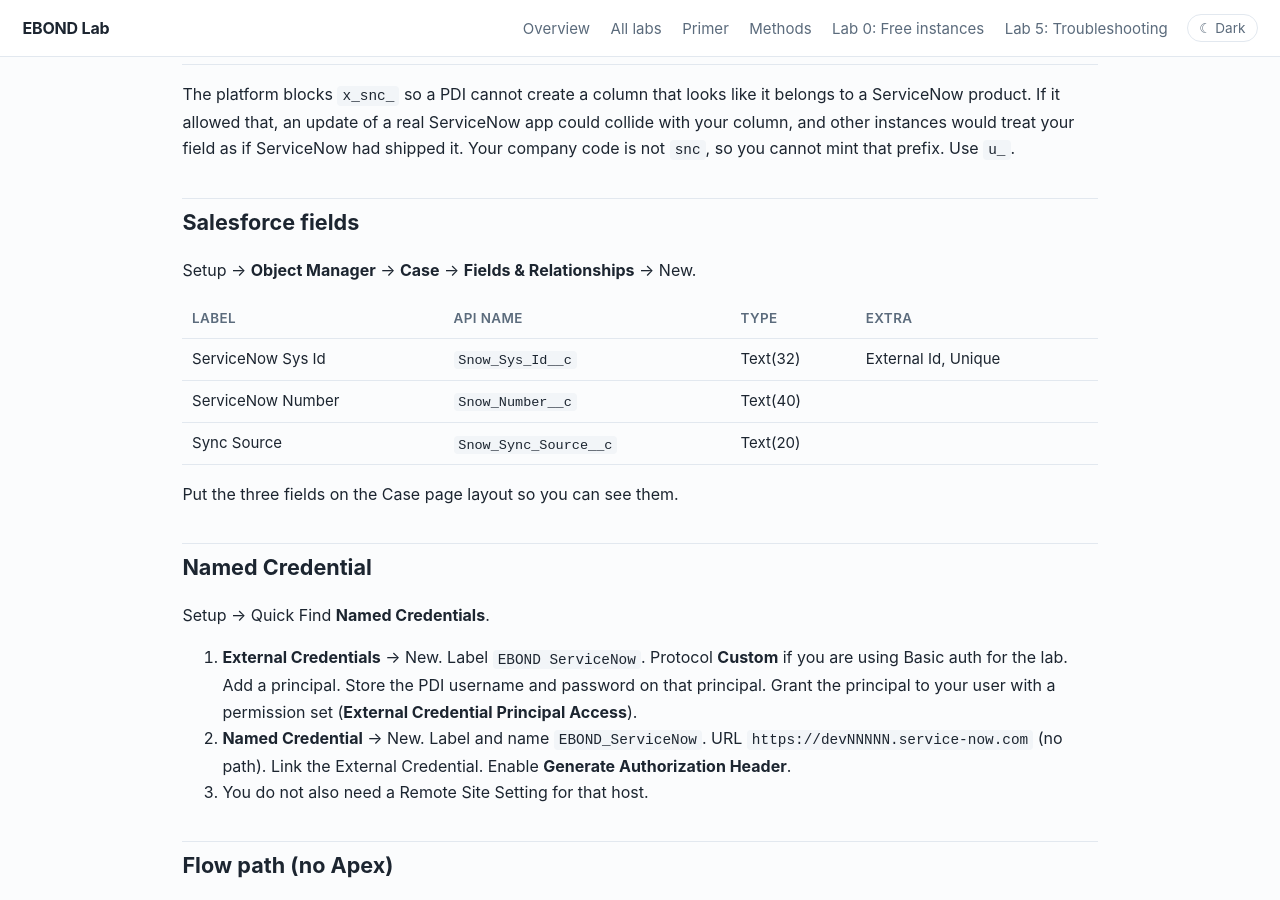
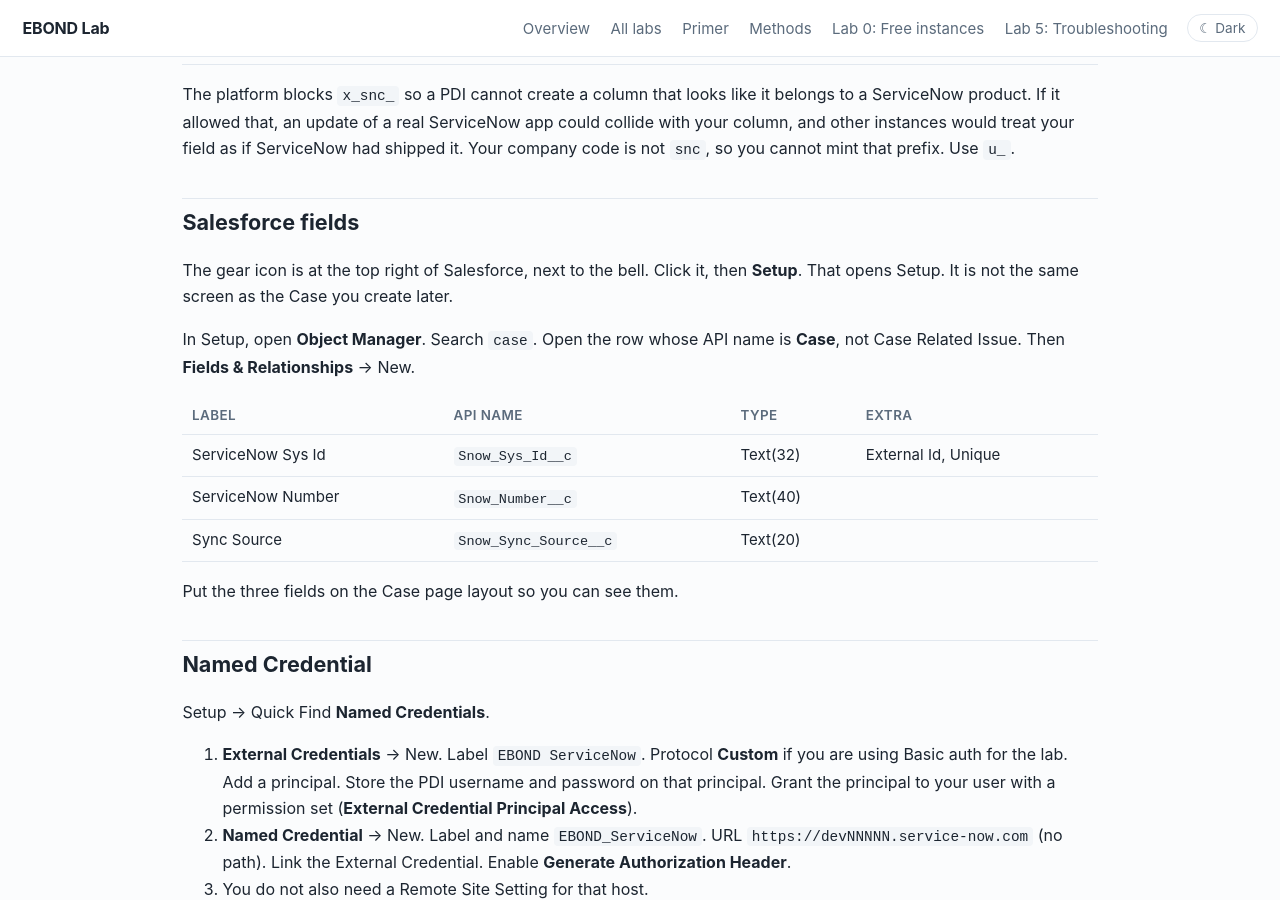
Before and after one commit to eltonaguiar/EBOND_ServiceNowSalesforce, a Jekyll site: the page built from site/labs/02-salesforce-to-snow.md, in a window 1280 px wide and 900 px high, scrolled down 1984 px. Built offline with Jekyll 4.4.1, drawn with Linux system fonts in a browser that asks for light colours.

Commit message:
Say the Salesforce gear icon is the way into Setup.

```diff
--- a/site/labs/02-salesforce-to-snow.md
+++ b/site/labs/02-salesforce-to-snow.md
@@ -75,7 +75,9 @@ The platform blocks `x_snc_` so a PDI cannot create a column that looks like it
 
 ## Salesforce fields {#fields-sf}
 
-Setup → **Object Manager** → **Case** → **Fields & Relationships** → New.
+The gear icon is at the top right of Salesforce, next to the bell. Click it, then **Setup**. That opens Setup. It is not the same screen as the Case you create later.
+
+In Setup, open **Object Manager**. Search `case`. Open the row whose API name is **Case**, not Case Related Issue. Then **Fields & Relationships** → New.
 
 | Label | API name | Type | Extra |
 |-------|----------|------|-------|
```
